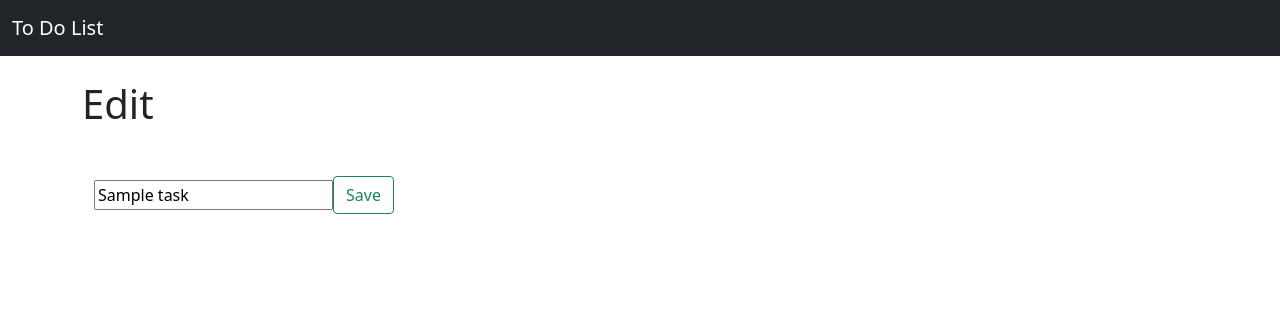
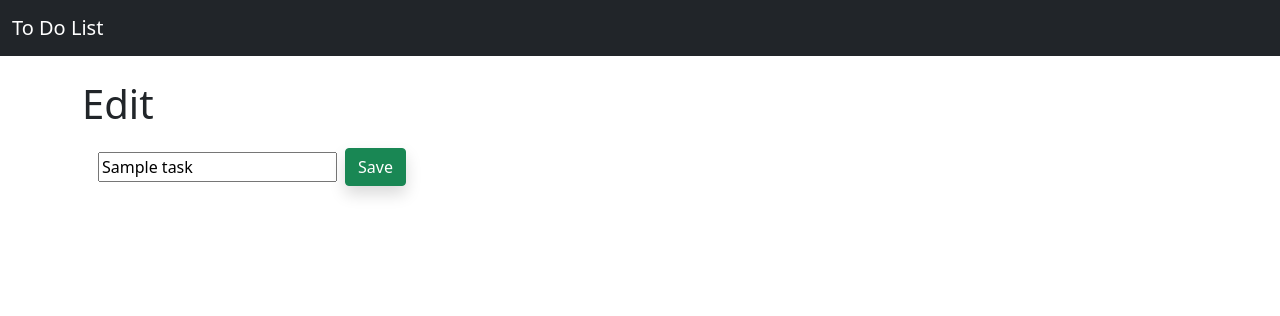
Before and after one commit to teasec4/ToDoAppDjango, a Django app: template todolist/templates/edit.html in a window 1280 px wide. Shown: the top 316 px of the page. Run offline with Django 4.2, Linux system fonts and the light colour scheme; the template is opened without the code that fills it: most values are stand-ins (such as "Sample title", 1, 10 or a date in 2020); parts of the project's set-up code (start-up, migrations or seed data) failed here and were passed over.

Commit message:
Add files via upload

```diff
--- a/todolist/templates/edit.html
+++ b/todolist/templates/edit.html
@@ -22,7 +22,10 @@
     </nav>
 </header>
 
-<div class="container3">
+<div class="container mt-2">
+    <p>
+        space
+    </p>
 </div>
 
 <div class="container mt-5">
@@ -31,19 +34,19 @@
     </h1>
 </div>
 
-<div class="container mt-5">
+<div class="container mt-3 ">
     {% block content %}
         <div class="container">
             <form method="POST">
                 {% csrf_token %}
-                <div class="d-flex flex-row justify-content-centre align-items-center">
-                    <div class="">
+                <div class=" d-flex flex-row justify-content-centre align-items-center">
+                    <div class="m-1">
                         <input name="task" class="input" type="text" placeholder="{{ todo.task }}"
                                value="{{ todo.task }}">
                         <input name="completed" type="hidden" value="{{ todo.completed }}">
                     </div>
-                    <div class="">
-                        <button type="submit" class="btn btn-outline-success">Save</button>
+                    <div class="m-1">
+                        <button type="submit" class="btn btn-success shadow">Save</button>
                     </div>
                 </div>
             </form>
```
Also changed, not shown: todolist/templates/index.html (+6 -4 lines).
